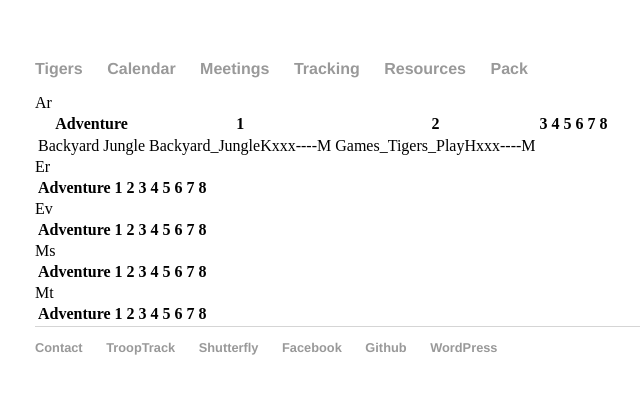
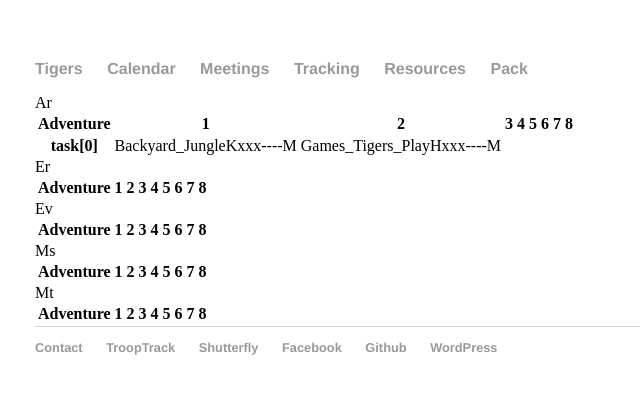
Before and after one commit to clare-pack818/clare-pack818.github.io, a Jekyll site: the page built from tigers/tracking/index.html, in a window 1280 px wide. Shown: the top 394 px of the page, without its empty margins (157-797 px from the left). Built offline with Jekyll 4.4.1, drawn with Linux system fonts in a browser that asks for light colours.

Commit message:
Update index.html

```diff
--- a/tigers/tracking/index.html
+++ b/tigers/tracking/index.html
@@ -39,20 +39,22 @@ scouts:
       <tr>
         <th scope="col">Adventure</th>
         {% for header in page.columnHeaders %}
-        <th scope="col">{{ header }}</th>
+          <th scope="col">{{ header }}</th>
         {% endfor %}
       </tr>
     </thead>
+
     <tbody>
      {% for task in scout.tasks %}
      <tr>
-        <td scope="col">Backyard Jungle</td>
+        <th scope="row"> task[0] </th>
         {% for item in task %}
-           <td scope="col">{{ item }}</td>
+          <td data-title="{{ exercise }}"> {{ item }} </td>
         {% endfor %}
      </tr>
      {% endfor %}
     </tbody>
+
 </table>
 
 {% endfor %}
```
